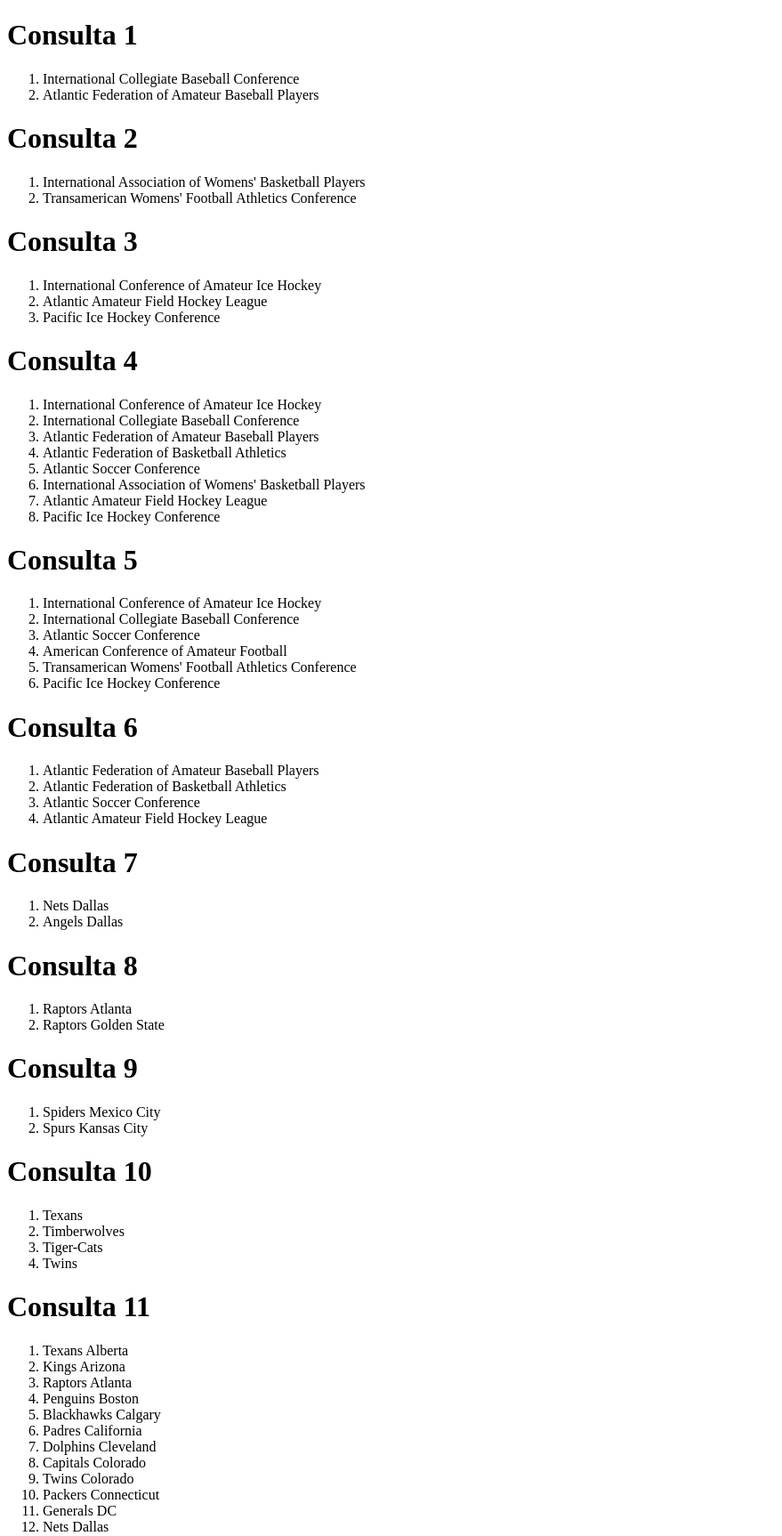
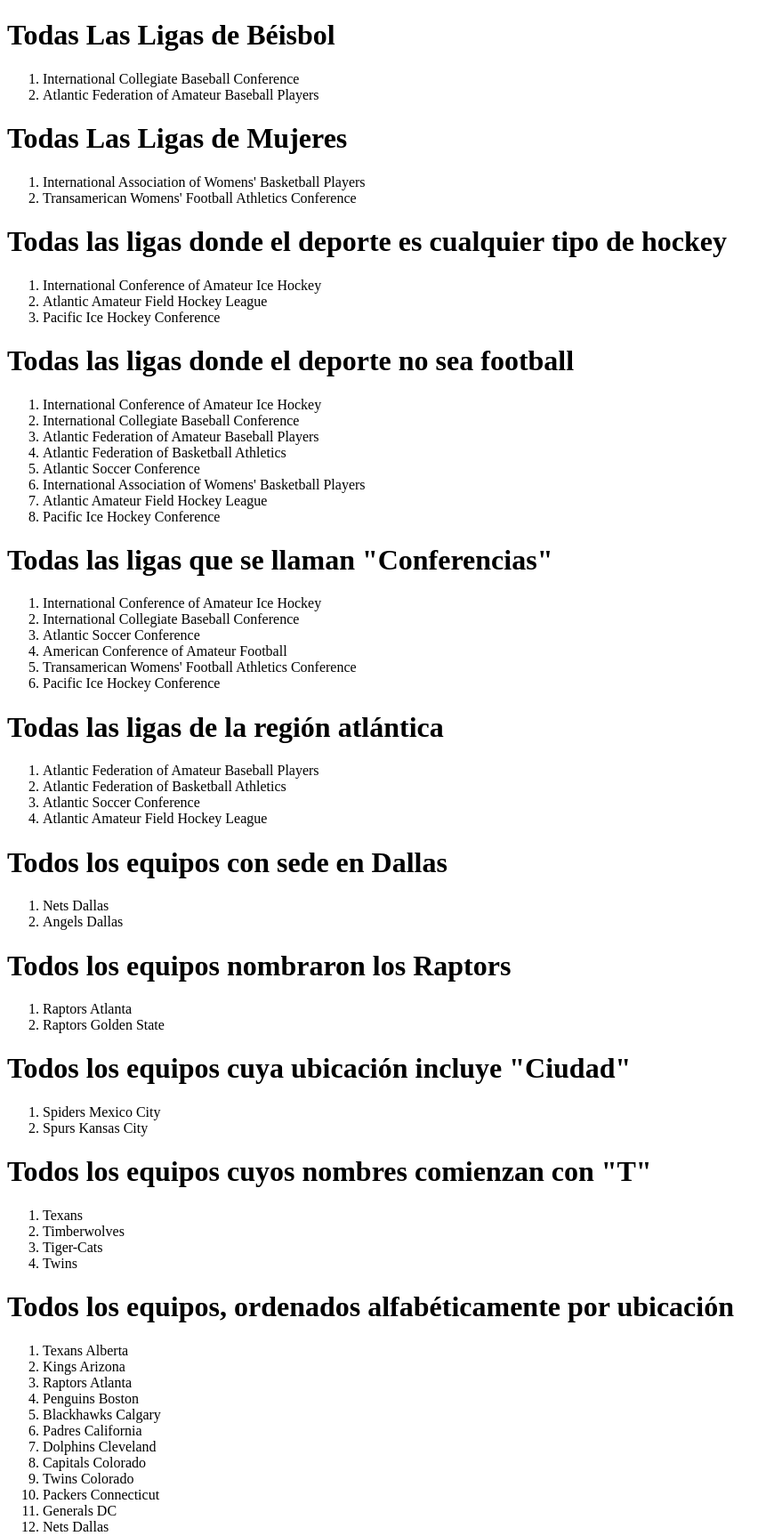
Before and after one commit to SebaChuaqui/django-orm-sport, a Django app: page / in a window 1280 px wide. Shown: the top 1726 px of the page at 89% size, without its empty margins (0-879 px from the left). Run offline with Django 3.2, Linux system fonts and the light colour scheme; data comes from the database, SQL or seed files in the repository.

Commit message:
Django-orm-sport I Final-

```diff
--- a/leagues/templates/leagues/index.html
+++ b/leagues/templates/leagues/index.html
@@ -4,7 +4,7 @@
 		<title>Sports Leagues</title>
 	</head>
 	<body>
-		<h1>Consulta 1</h1>
+		<h1>Todas Las Ligas de Béisbol</h1>
 		<ol>
 			{% for league in consulta1 %}
 				<li>{{league.name}}</li>
@@ -13,7 +13,7 @@
 			{% endfor %}
 		</ol>
 
-		<h1>Consulta 2</h1>
+		<h1>Todas Las Ligas de Mujeres</h1>
 		<ol>
 			{% for league in consulta2 %}
 				<li>{{league.name}}</li>
@@ -22,7 +22,7 @@
 			{% endfor %}
 		</ol>
 
-		<h1>Consulta 3</h1>
+		<h1>Todas las ligas donde el deporte es cualquier tipo de hockey</h1>
 		<ol>
 			{% for league in consulta3 %}
 				<li>{{league.name}}</li>
@@ -31,7 +31,7 @@
 			{% endfor %}
 		</ol>
 
-		<h1>Consulta 4</h1>
+		<h1>Todas las ligas donde el deporte no sea football</h1>
 		<ol>
 			{% for league in consulta4 %}
 				<li>{{league.name}}</li>
@@ -40,7 +40,7 @@
 			{% endfor %}
 		</ol>
 
-		<h1>Consulta 5</h1>
+		<h1>Todas las ligas que se llaman "Conferencias"</h1>
 		<ol>
 			{% for league in consulta5 %}
 				<li>{{league.name}}</li>
@@ -49,7 +49,7 @@
 			{% endfor %}
 		</ol>
 
-		<h1>Consulta 6</h1>
+		<h1>Todas las ligas de la región atlántica</h1>
 		<ol>
 			{% for league in consulta6 %}
 				<li>{{league.name}}</li>
@@ -58,7 +58,7 @@
 			{% endfor %}
 		</ol>
 
-		<h1>Consulta 7</h1>
+		<h1>Todos los equipos con sede en Dallas</h1>
 		<ol>
 			{% for Team in consulta7 %}
 				<li>{{ Team.team_name }} {{Team.location}}</li>
@@ -67,7 +67,7 @@
 			{% endfor %}
 		</ol>
 
-		<h1>Consulta 8</h1>
+		<h1>Todos los equipos nombraron los Raptors</h1>
 		<ol>
 			{% for Team in consulta8 %}
 				<li>{{Team.team_name}} {{Team.location}} </li>
@@ -76,7 +76,7 @@
 			{% endfor %}
 		</ol>
 
-		<h1>Consulta 9</h1>
+		<h1>Todos los equipos cuya ubicación incluye "Ciudad"</h1>
 		<ol>
 			{% for Team in consulta9 %}
 				<li>{{ Team.team_name }} {{Team.location}}</li>
@@ -85,7 +85,7 @@
 			{% endfor %}
 		</ol>
 
-		<h1>Consulta 10</h1>
+		<h1>Todos los equipos cuyos nombres comienzan con "T"</h1>
 		<ol>
 			{% for Team in consulta10 %}
 				<li>{{Team.team_name}}</li>
@@ -94,7 +94,7 @@
 			{% endfor %}
 		</ol>
 
-		<h1>Consulta 11</h1>
+		<h1>Todos los equipos, ordenados alfabéticamente por ubicación</h1>
 		<ol>
 			{% for Team in consulta11 %}
 				<li>{{Team.team_name}} {{Team.location}}</li>
@@ -103,7 +103,7 @@
 			{% endfor %}
 		</ol>
 
-		<h1>Consulta 12</h1>
+		<h1>Todos los equipos, ordenados por nombre de equipo en orden alfabético inverso</h1>
 		<ol>
 			{% for Team in consulta12 %}
 				<li>{{Team.team_name}} {{Team.location}}</li>
@@ -112,7 +112,7 @@
 			{% endfor %}
 		</ol>
 
-		<h1>Consulta 13</h1>
+		<h1>Cada jugador con apellido "Cooper"</h1>
 		<ol>
 			{% for player in consulta13 %}
 				<li>{{player.first_name}} {{ player.last_name}}</li>
@@ -121,7 +121,7 @@
 			{% endfor %}
 		</ol>
 
-		<h1>Consulta 14</h1>
+		<h1>Cada jugador con nombre "Joshua"</h1>
 		<ol>
 			{% for player in consulta14 %}
 				<li>{{player.first_name}} {{ player.last_name}}</li>
@@ -130,7 +130,7 @@
 			{% endfor %}
 		</ol>
 
-		<h1>Consulta 15</h1>
+		<h1>Todos los jugadores con el apellido "Cooper" excepto aquellos con "Joshua" como primer nombre<h1>
 		<ol>
 			{% for player in consulta15 %}
 				<li>{{player.first_name}} {{ player.last_name}}</li>
@@ -139,7 +139,7 @@
 			{% endfor %}
 		</ol>
 
-		<h1>Consulta 16</h1>
+		<h1>Todos los jugadores con nombre "Alexander" O nombre "Wyatt"</h1>
 		<ol>
 			{% for player in consulta16 %}
 				<li>{{player.first_name}} {{ player.last_name}}</li>
```
